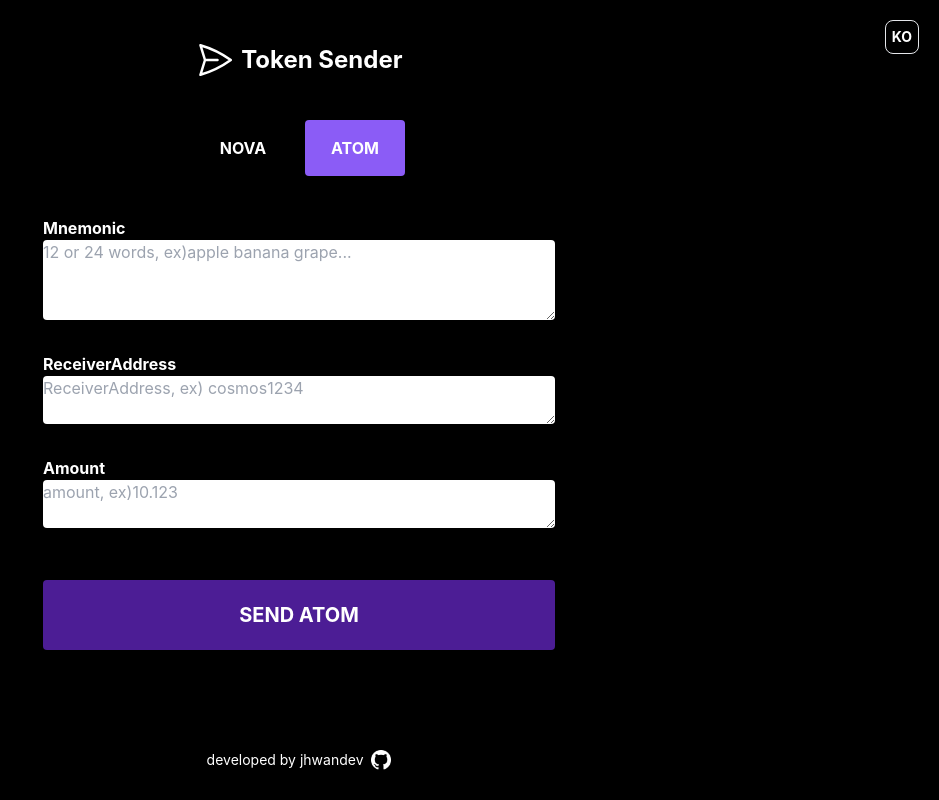
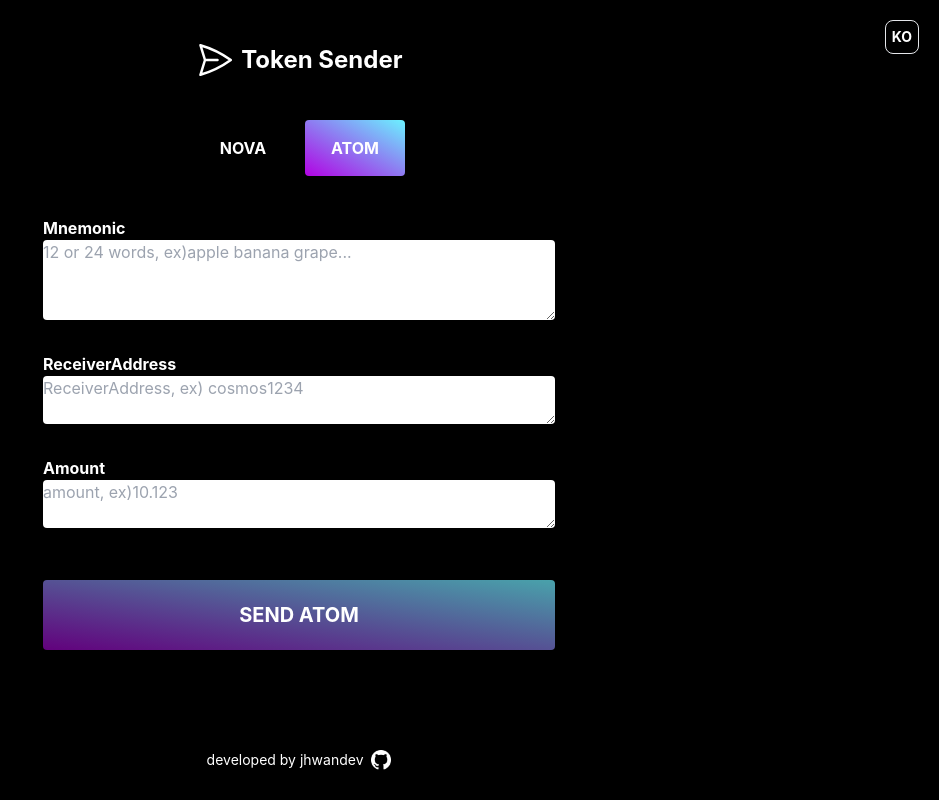
Before and after one commit to jhwandev/send-token-cosmjs, a React (Create React App) app: page /token/atom in a window 1280 px wide. Shown: the whole page, without its empty margins (341-1280 px from the left). Built offline with nearby package versions, Linux system fonts and the light colour scheme.

Commit message:
버튼 스타일 변경 - 토큰별 브랜드 컬러 반영

```diff
--- a/src/pages/tokenSender.tsx
+++ b/src/pages/tokenSender.tsx
@@ -240,8 +240,10 @@ function TokenSender({ network }: { network: string }) {
               onClickNetworkButton("nova");
             }}
             className={
-              "min-w-[100px] text-center hover:bg-blue-600 active:bg-blue-700 focus:outline-none focus:ring focus:ring-blue-300 py-4 text-white rounded font-bold " +
-              ("nova" === networkBtnActive ? "bg-blue-500 rounded" : "")
+              "min-w-[100px] text-center hover:bg-gradient-to-bl from-nova-start to-nova-end active:from-nova-start-active active:to-nova-end-active focus:outline-none focus:ring focus:ring-blue-300 py-4 text-white rounded font-bold " +
+              ("nova" === networkBtnActive
+                ? "bg-gradient-to-bl from-nova-start to-nova-end rounded"
+                : "")
             }
           >
             NOVA
@@ -252,8 +254,10 @@ function TokenSender({ network }: { network: string }) {
               onClickNetworkButton("atom");
             }}
             className={
-              "min-w-[100px] text-center hover:bg-violet-600 active:bg-violet-700 focus:outline-none focus:ring focus:ring-violet-300 py-4 text-white rounded font-bold " +
-              ("atom" === networkBtnActive ? "bg-violet-500 rounded" : "")
+              "min-w-[100px] text-center hover:bg-gradient-to-bl from-atom-start to-atom-end active:from-atom-start-active active:to-atom-end-active focus:outline-none focus:ring focus:ring-blue-300 py-4 text-white rounded font-bold " +
+              ("atom" === networkBtnActive
+                ? "bg-gradient-to-bl from-atom-start to-atom-end rounded"
+                : "")
             }
           >
             ATOM
@@ -318,8 +322,8 @@ function TokenSender({ network }: { network: string }) {
           className={
             "w-[90%] max-w-lg mt-7 text-white rounded py-5 px-3 " +
             (network === "cosmos"
-              ? "bg-violet-500 font-bold hover:bg-violet-600 active:bg-violet-700 disabled:bg-violet-900 focus:outline-none focus:ring focus:ring-violet-300"
-              : " bg-blue-500 font-bold hover:bg-blue-600 active:bg-blue-700 disabled:bg-blue-900 focus:outline-none focus:ring focus:ring-blue-300")
+              ? " bg-gradient-to-bl from-atom-start to-atom-end rounded font-bold active:from-atom-start-active active:to-atom-end-active disabled:from-atom-start-active disabled:to-atom-end-active focus:outline-none focus:ring"
+              : " bg-gradient-to-bl from-nova-start to-nova-end rounded font-bold active:from-nova-start-active active:to-nova-end-active disabled:from-nova-start-active disabled:to-nova-end-active focus:outline-none focus:ring")
           }
           onClick={sendButton}
           disabled={isLoading || !isValid}
--- a/tailwind.config.js
+++ b/tailwind.config.js
@@ -3,7 +3,15 @@ module.exports = {
   theme: {
     extend: {
       colors: {
-        "regal-blue": "#243c5a",
+        "nova-start": "#f2ff00",
+        "nova-end": "#2b00ff",
+        "nova-start-active": "#808703",
+        "nova-end-active": "#0c0999",
+
+        "atom-start": "#6bf2ff",
+        "atom-end": "#b202e3",
+        "atom-start-active": "#49a2ab",
+        "atom-end-active": "#62017d",
       },
     },
   },
```
